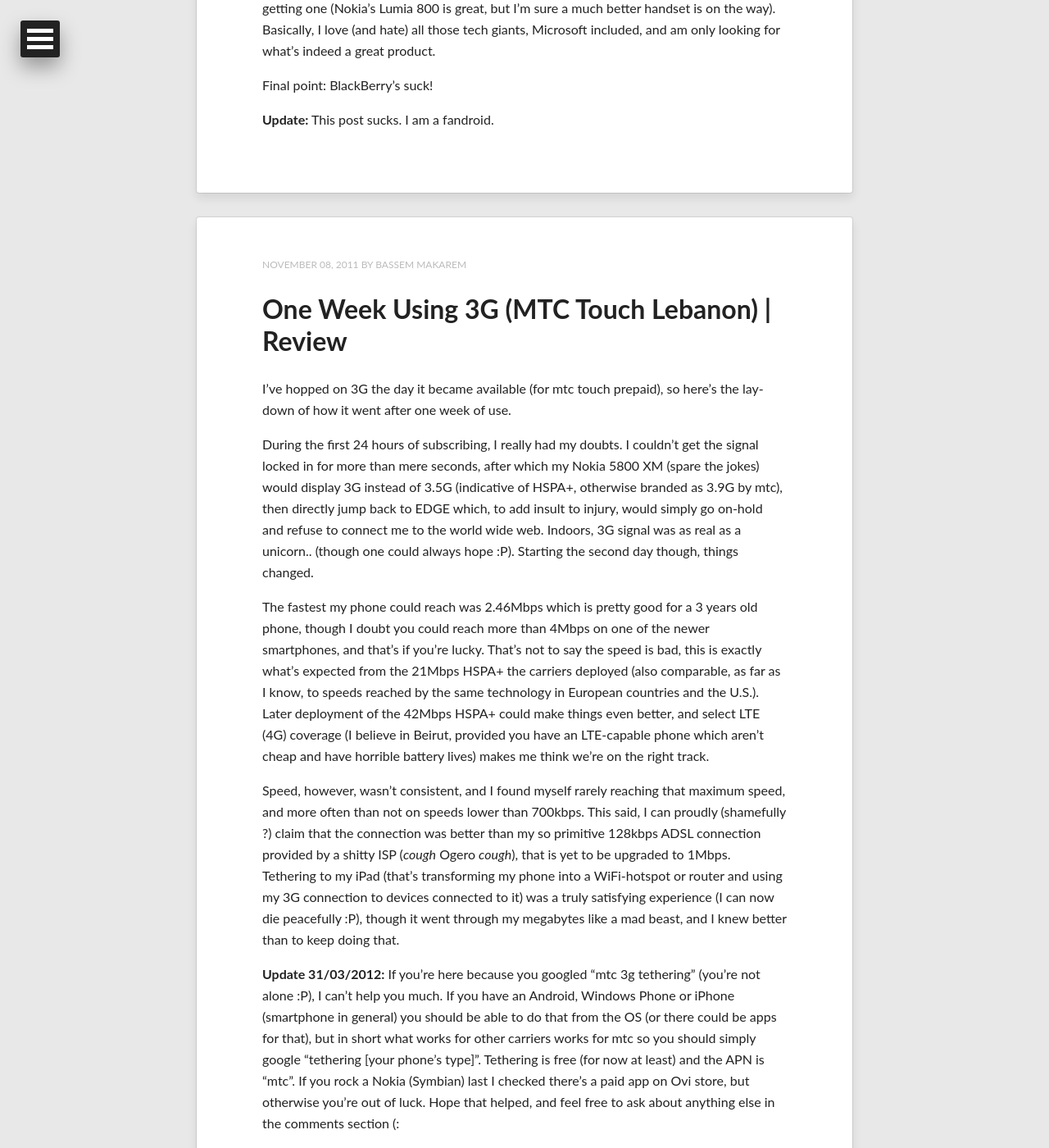
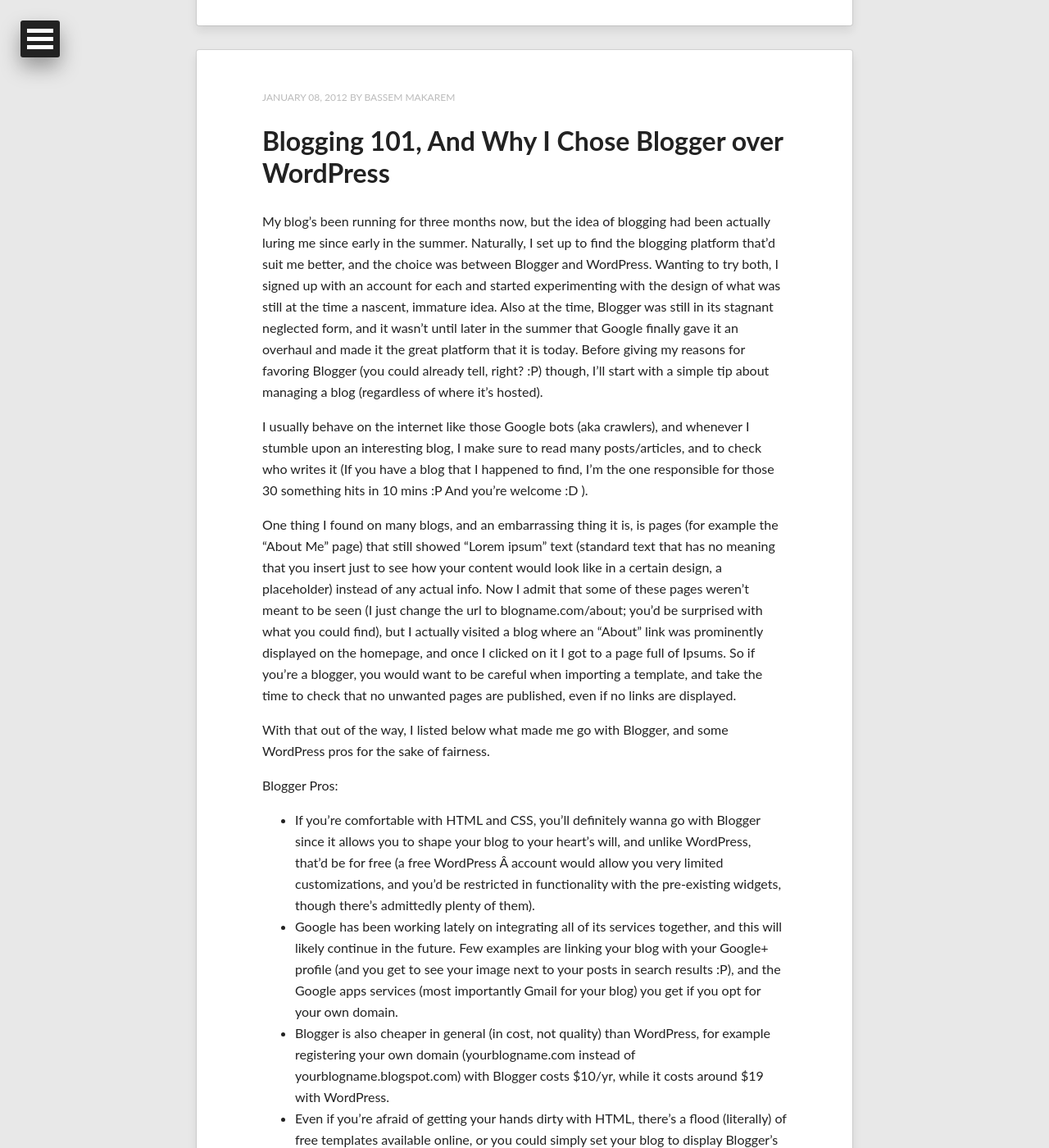
Before and after one commit to bmak91/bmak91.github.io, a Jekyll site: the page built from index.html, in a window 1280 px wide and 1400 px high, scrolled down 1419 px. Shown: the whole window at 82% size. Built offline with Jekyll 4.4.1, drawn with Linux system fonts in a browser that asks for light colours; nearby versions of some CDN libraries; the list of posts is cut into pages by our own code; some of the changed text lies outside the part shown.

Commit message:
Added 2 new posts

```diff
--- /dev/null
+++ b/_posts/2012-01-08-blogging-101-why-blogger-over-wordpress.md
@@ -0,0 +1,36 @@
+---
+layout: post
+title: Blogging 101, And Why I Chose Blogger over WordPress
+description: "Blogger vs Wordpress.com"
+modified: 2012-01-08
+image:
+  feature: wordpress.png
+tags: [Blogger, Blogging Tips, bmak's blog, Tech Zone, Wordpress]
+comments: true
+share: true
+---
+
+My blog's been running for three months now, but the idea of blogging had been actually luring me since early in the summer. Naturally, I set up to find the blogging platform that'd suit me better, and the choice was between Blogger and WordPress. Wanting to try both, I signed up with an account for each and started experimenting with the design of what was still at the time a nascent, immature idea. Also at the time, Blogger was still in its stagnant neglected form, and it wasn't until later in the summer that Google finally gave it an overhaul and made it the great platform that it is today. Before giving my reasons for favoring Blogger (you could already tell, right? :P) though, I'll start with a simple tip about managing a blog (regardless of where it's hosted).
+
+
+I usually behave on the internet like those Google bots (aka crawlers), and whenever I stumble upon an interesting blog, I make sure to read many posts/articles, and to check who writes it (If you have a blog that I happened to find, I'm the one responsible for those 30 something hits in 10 mins :P And you're welcome :D ).
+
+
+One thing I found on many blogs, and an embarrassing thing it is, is pages (for example the "About Me" page) that still showed "Lorem ipsum" text (standard text that has no meaning that you insert just to see how your content would look like in a certain design, a placeholder) instead of any actual info. Now I admit that some of these pages weren't meant to be seen (I just change the url to blogname.com/about; you'd be surprised with what you could find), but I actually visited a blog where an "About" link was prominently displayed on the homepage, and once I clicked on it I got to a page full of Ipsums. So if you're a blogger, you would want to be careful when importing a template, and take the time to check that no unwanted pages are published, even if no links are displayed.
+
+
+With that out of the way, I listed below what made me go with Blogger, and some WordPress pros for the sake of fairness.
+
+
+Blogger Pros:
+
+*   If you're comfortable with HTML and CSS, you'll definitely wanna go with Blogger since it allows you to shape your blog to your heart's will, and unlike WordPress, that'd be for free (a free WordPress Â account would allow you very limited customizations, and you'd be restricted in functionality with the pre-existing widgets, though there's admittedly plenty of them).
+*   Google has been working lately on integrating all of its services together, and this will likely continue in the future. Few examples are linking your blog with your Google+ profile (and you get to see your image next to your posts in search results :P), and the Google apps services (most importantly Gmail for your blog) you get if you opt for your own domain.
+*   Blogger is also cheaper in general (in cost, not quality) than WordPress, for example registering your own domain (yourblogname.com instead of yourblogname.blogspot.com) with Blogger costs $10/yr, while it costs around $19 with WordPress.
+*   Even if you're afraid of getting your hands dirty with HTML, there's a flood (literally) of free templates available online, or you could simply set your blog to display Blogger's new stylish "Dynamic Views".
+
+
+WordPress Pros:
+
+*   Your blog will admittedly simply work out of the box, so if you're ok with the limited templates (or don't mind shedding some money), you'll be churning out posts in no time :P
+*   WordPress' "Freshly Pressed" service is highly acclaimed, it selects material (provided they're interesting enough) and displays them on WordPress.com's front page, giving your blog great exposure (new hits could reach thousands in a very short time).
--- /dev/null
+++ b/_posts/2012-08-17-dark-knight-rises-thoughts-spoiler-free.md
@@ -0,0 +1,21 @@
+---
+layout: post
+title: Thoughts\: The Dark Knight Rises (Spoiler-free!)
+description: "Thoughts after watching The Dark Knight Rises."
+modified: 2012-08-17
+image:
+  feature: ticket.jpg
+tags: [Batman, Dark Knight Rises, Movies, Nerdy Zone]
+comments: true
+share: true
+---
+
+I went to see *The Dark Knight Rises* with a couple of friends yesterday (I won't start a rant about how the most awaited, biggest blockbuster movie of the year started showing one month ago internationally, while the \[insert preferred curse here\] \[optional second curse word goes here\] theaters in Lebanon for whatever "very logical reason in their mind" made us wait so long, meanwhile avoiding half of the internet in fear of stumbling over spoilers.. /rant).
+
+Back to the movie itself.. We went to Concorde, and bought the last five tickets which had us sit a meter and a half before the screen (we could see the perforations in the screen fabric, and a mosquito apparently suffering from myopia); it gave quite a unique perspective to the movie :P Our choice (or lack thereof) of seats also had us suffer at times some audio loss due to its "Surround" nature, which would give optimal quality at the center of the theater (or else there was a problem with the whole theater's audio and no one noticed :P).
+
+Now I will say this: I went with the expectations of watching an amazing movie, what I got was a 100 times awesomer! 165 minutes of pure pleasure, and I would've stayed for even more. The sound effects (at least those coming from the front channel :P), the visuals, the gadgets (oh how I love the gadgets), not to speak of the narrative itself (I promised spoiler-free, and I'll hold that promise) were unmatched, or only by a few. You might read somewhere that the movie was disappointing, or that it doesn't hold against *The Dark Knight*, and that would be wrong, and that would be stupid, and that would be blasphemous! Blasphemy I say! And those who wrote that are stupid.
+
+The extended 165 minutes run-time was really a bonus, and I wish more movies would go that route as much of a bet as that might look to be (I'm looking at you, Harry Potter series!). And for the equivalent of 2 normal movies, and a movie as awesome as *The Dark Knight Rises*, I really believe 10000 L.L. to be a real steal. I will definitely go watch that movie again.
+
+Finally, I just can't not mention how much respect I hold for Christopher Nolan, for the masterpieces he keeps getting out of that brilliant mind of his. Christopher Nolan, a tip of the hat to you.
```
Also changed, not shown: _posts/2011-10-07-patronus-of-dreams-or-why-my-brain-says.md (+1 -1 lines), images/ticket.jpg (added), images/wordpress.png (added).
